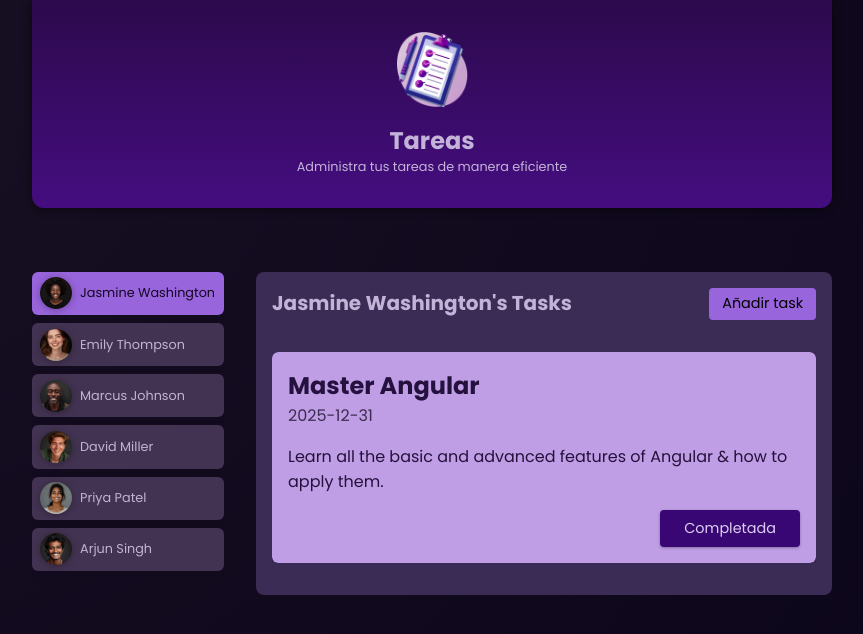
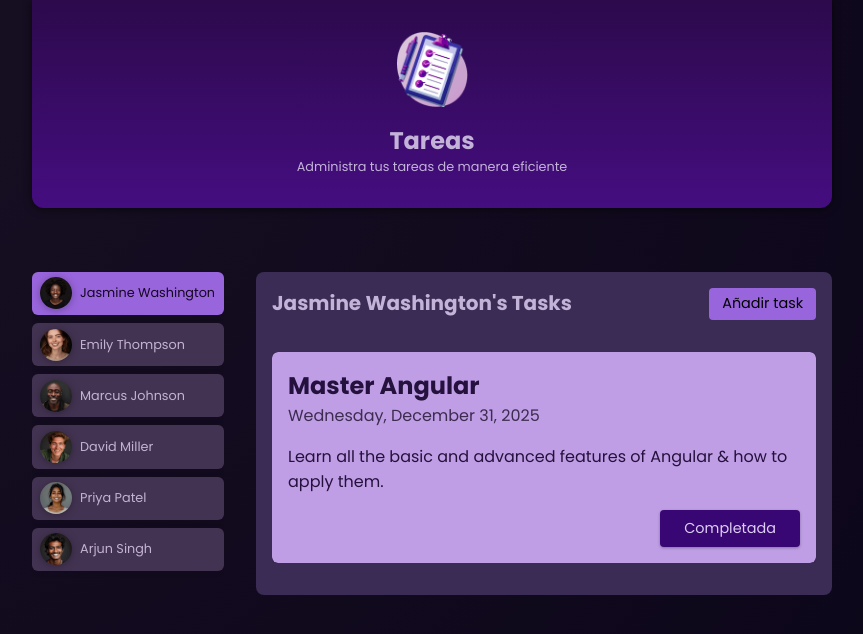
Before and after one commit to manurgz10/angular_course, an Angular app in the folder 01-starting-project/: page / in a window 1280 px wide. Both pictures are taken after a click on the button "Jasmine Washington". Shown: the top 634 px of the page, without its empty margins (208-1071 px from the left). Built offline with nearby package versions, Linux system fonts and the light colour scheme.

Commit message:
Date pipes

```diff
--- a/01-starting-project/src/app/task/task.component.html
+++ b/01-starting-project/src/app/task/task.component.html
@@ -4,7 +4,7 @@
             {{task().title}}
         </h2>
         <time>
-            {{task().dueDate}}
+            {{ task().dueDate | date: 'fullDate' }}
         </time>
         <p>
             {{task().summary}}
--- a/01-starting-project/src/app/task/task.component.ts
+++ b/01-starting-project/src/app/task/task.component.ts
@@ -1,10 +1,11 @@
 import { Component, input, output } from '@angular/core';
 import { Task } from './task.model';
 import { CardComponent } from '../shared/card/card.component';
+import { DatePipe } from '@angular/common';
 @Component({
   selector: 'app-task',
   standalone: true,
-  imports: [CardComponent],
+  imports: [CardComponent, DatePipe],
   templateUrl: './task.component.html',
   styleUrl: './task.component.css'
 })
```
